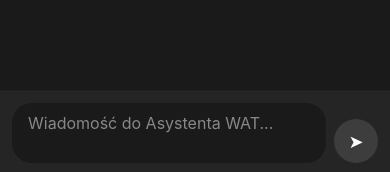
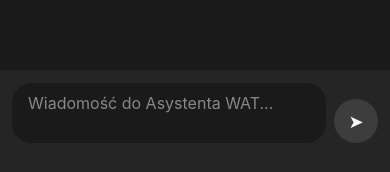
Before and after one commit to Nealz1/chwat-mobile-app, a React Native app: screen /Chat in a window 390 px wide. Shown: the part 669-841 px from the top of the page. Built offline with nearby package versions, Linux system fonts and the light colour scheme.

Commit message:
Add bottom padding to input area to avoid phone nav overlap

```diff
--- a/src/screens/ChatScreen.tsx
+++ b/src/screens/ChatScreen.tsx
@@ -246,6 +246,7 @@ const styles = StyleSheet.create({
     inputContainer: {
         flexDirection: 'row',
         padding: 12,
+        paddingBottom: 32,
         alignItems: 'flex-end',
         borderTopWidth: 1,
         borderTopColor: 'rgba(0,0,0,0.1)',
```
